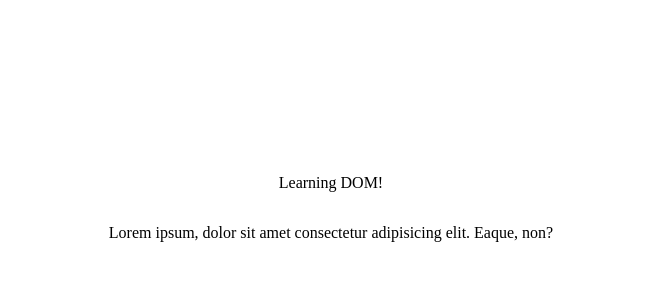
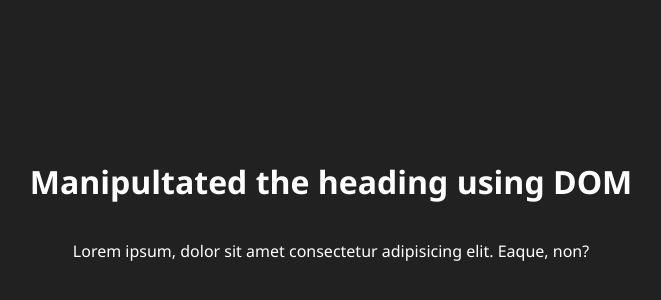
Before and after one commit to SuprimKhatri77/Rev-JS, a plain HTML site: page revision/DOM/index.html in a window 1280 px wide. Shown: the part 200-500 px from the top of the page, without its empty margins (309-970 px from the left). Drawn offline with Linux system fonts and the light colour scheme.

Commit message:
DOM Selectors

```diff
--- a/revision/DOM/index.html
+++ b/revision/DOM/index.html
@@ -4,11 +4,26 @@
     <meta charset="UTF-8">
     <meta name="viewport" content="width=device-width, initial-scale=1.0">
     <title>Document</title>
+    <style>
+        .bg-black{
+            background: #212121;
+            color:#fff;
+            font-family: 'Segoe UI', Tahoma, Geneva, Verdana, sans-serif;
+        }
+    </style>
 </head>
-<body>
-    <div class="" style="display:flex;flex-direction: column;height: 100vh;align-items: center;justify-content: center;">
-        <p>Learning DOM!</p>
+<body class="bg-black">
+    <div id="parent" style="display:flex;flex-direction: column;height: 100vh;align-items: center;justify-content: center;">
+        <h1 class="heading">Learning DOM!</h1>
         <p>Lorem ipsum, dolor sit amet consectetur adipisicing elit. Eaque, non?</p>
     </div>
 </body>
+<script>
+    const parentContainer = document.getElementById('parent')
+
+    parentContainer.setAttribute('class','test')
+    const heading = document.querySelector('.heading');
+    heading.innerText = 'Manipultated the heading using DOM';
+
+</script>
 </html>
```
